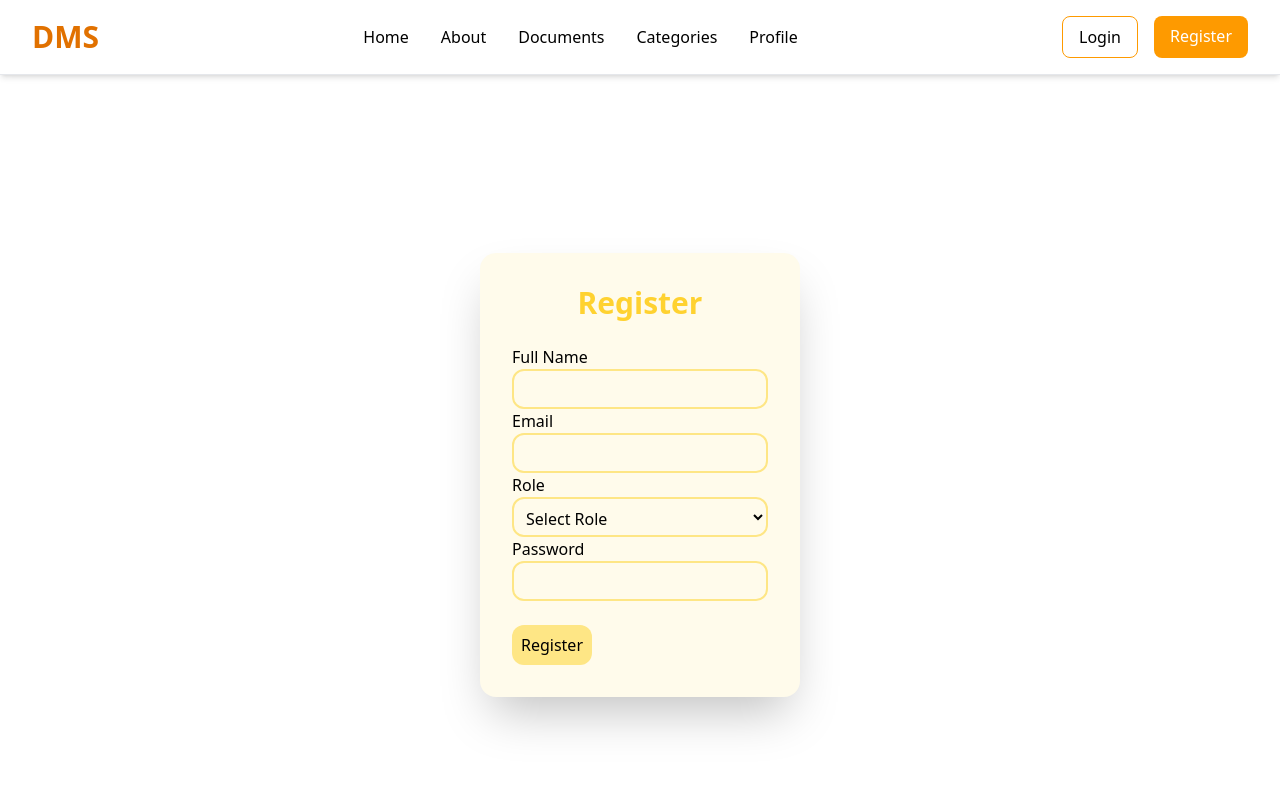
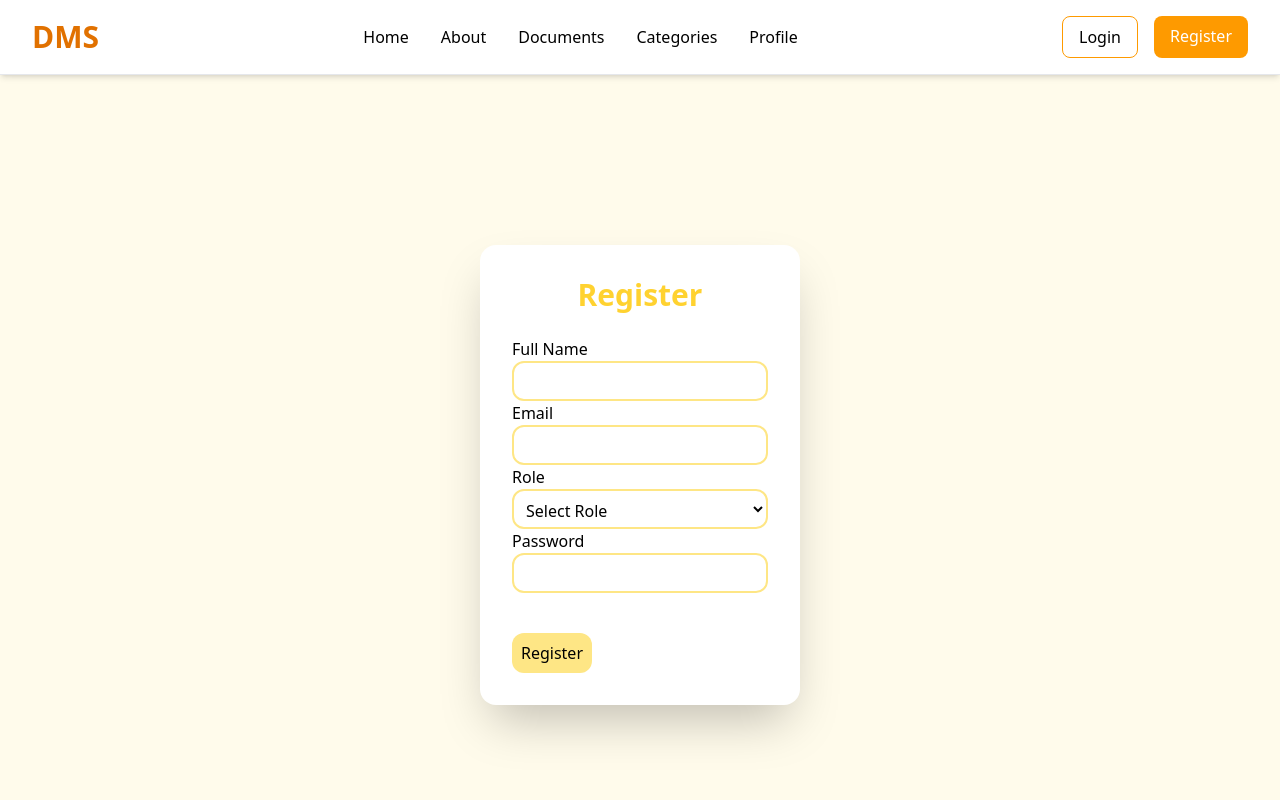
Before and after one commit to Lakshit-Poojari/Document-Management-System, a Next.js app: page /register in a window 1280 px wide. Shown: the top 800 px of the page. Built offline with nearby package versions, Linux system fonts and the light colour scheme.

Commit message:
add register api in register frontend

```diff
--- a/app/(auth)/login/page.tsx
+++ b/app/(auth)/login/page.tsx
@@ -5,8 +5,8 @@ import Link from "next/link"
 export default function login () {
     return(
         <>
-            <div className="min-h-screen flex items-center justify-center ">
-                <div className="w-80 max-w-md p-8 rounded-2xl shadow-2xl bg-amber-50">
+            <div className="min-h-screen flex items-center justify-center bg-amber-50">
+                <div className="w-80 max-w-md p-8 rounded-2xl shadow-2xl bg-white">
                     <p className="text-3xl text-amber-300 font-bold text-center mb-6">Login</p>
                 <form>
                     <label>Email</label>
--- a/app/(auth)/register/page.tsx
+++ b/app/(auth)/register/page.tsx
@@ -1,24 +1,79 @@
 "use client"
 
 import Link from "next/link"
+import { useRouter } from "next/navigation"
+import { useState } from "react"
 
-export default function register () {
+export default function Register () {
+
+    const [form, setform] = useState(
+        {
+            full_name:"",
+            email: "",
+            password_hash: "",
+            role: ""
+        }
+    )
+    const [message, setmessage] = useState("")
+
+    const router = useRouter()
+
+    const handleSubmit = async(e: React.FormEvent) => {
+
+        e.preventDefault();
+        try {
+                const response = await fetch("http://localhost:3000/api/users/register",
+                    {
+                        method: "POST",
+                        headers: { "Content-Type": "application/json",},
+                        body: JSON.stringify(form),
+                    }
+                );
+
+                const data = await response.json()
+
+                if (response.ok) {
+                    setmessage("Registration successful!");
+
+                    setTimeout(() => {
+                        router.push("/login");
+                    }, 1500);
+                }else {
+                    setmessage(data.message || "Registration failed");
+
+                }
+        } catch (error) {
+            console.error(error);
+            setmessage("Something went wrong");
+        }
+    }
+
+    const handleChange = (e: React.ChangeEvent <HTMLInputElement | HTMLSelectElement>) => {
+        setform({
+            ...form,
+            [e.target.name]: e.target.value,
+        });
+    };
+
     return(
         <>
-            <div className="min-h-screen flex items-center justify-center ">
-                <div className="w-80 max-w-md p-8 rounded-2xl shadow-2xl bg-amber-50">
+            <div className="min-h-screen bg-amber-50 flex items-center justify-center ">
+                <div className="w-80 max-w-md p-8 rounded-2xl shadow-2xl bg-white">
                     <p className="text-3xl text-amber-300 font-bold text-center mb-6">Register</p>
-                <form>
+                <form onSubmit={handleSubmit}>
                     <label>Full Name</label>
                     <br />
-                    <input type="text" className="w-full h-10 rounded-xl border-2  border-amber-200 focus:outline-none focus:border-amber-300"/>
+                    <input type="text" value={form.full_name} name="full_name" onChange={handleChange} required
+                    className="w-full h-10 rounded-xl border-2  border-amber-200 focus:outline-none focus:border-amber-300"/>
                     <br />
                     <label>Email</label>
                     <br />
-                    <input type="text" className="w-full h-10 rounded-xl border-2  border-amber-200 focus:outline-none focus:border-amber-300"/>
+                    <input type="text" value={form.email} name="email" onChange={handleChange} required
+                    className="w-full h-10 rounded-xl border-2  border-amber-200 focus:outline-none focus:border-amber-300"/>
                     <br />
                     <label>Role</label>
-                    <select className="w-full h-10 p-2 rounded-xl border-2 border-amber-200 focus:outline-none focus:border-amber-400">
+                    <select name="role" value={form.role} onChange={handleChange} required
+                    className="w-full h-10 p-2 rounded-xl border-2 border-amber-200 focus:outline-none focus:border-amber-400">
                         <option value="">Select Role</option>
                         <option value="USER">User</option>
                         <option value="ADMIN">Admin</option>
@@ -26,15 +81,23 @@ export default function register () {
                     <br />
                     <label>Password</label>
                     <br />
-                    <input type="password" className="w-full h-10 rounded-xl border-2 border-amber-200 focus:outline-none focus:border-amber-300"/>
+                    <input type="password" value={form.password_hash} name="password_hash" onChange={handleChange} required
+                    className="w-full h-10 rounded-xl border-2 border-amber-200 focus:outline-none focus:border-amber-300"/>
                     <br />
+
+                        <p className={`text-lg text-center mt-4 ${ message === "Registration successful!"
+                            ? "text-green-500" : "text-red-500" }`} >
+                            {message}
+                        </p>
                     <br />
-                    <Link href={"/login"}>
-                        <button  className="bg-amber-200 w-20 h-10 rounded-xl hover:bg-amber-300">Register</button>
-                    </Link>
+
+                        <button type="submit" className="bg-amber-200 w-20 h-10 rounded-xl hover:bg-amber-300">Register</button>
+
                 </form>
                 </div>
             </div>
         </>
     )
 }
+
+// Suchit@1234
```
